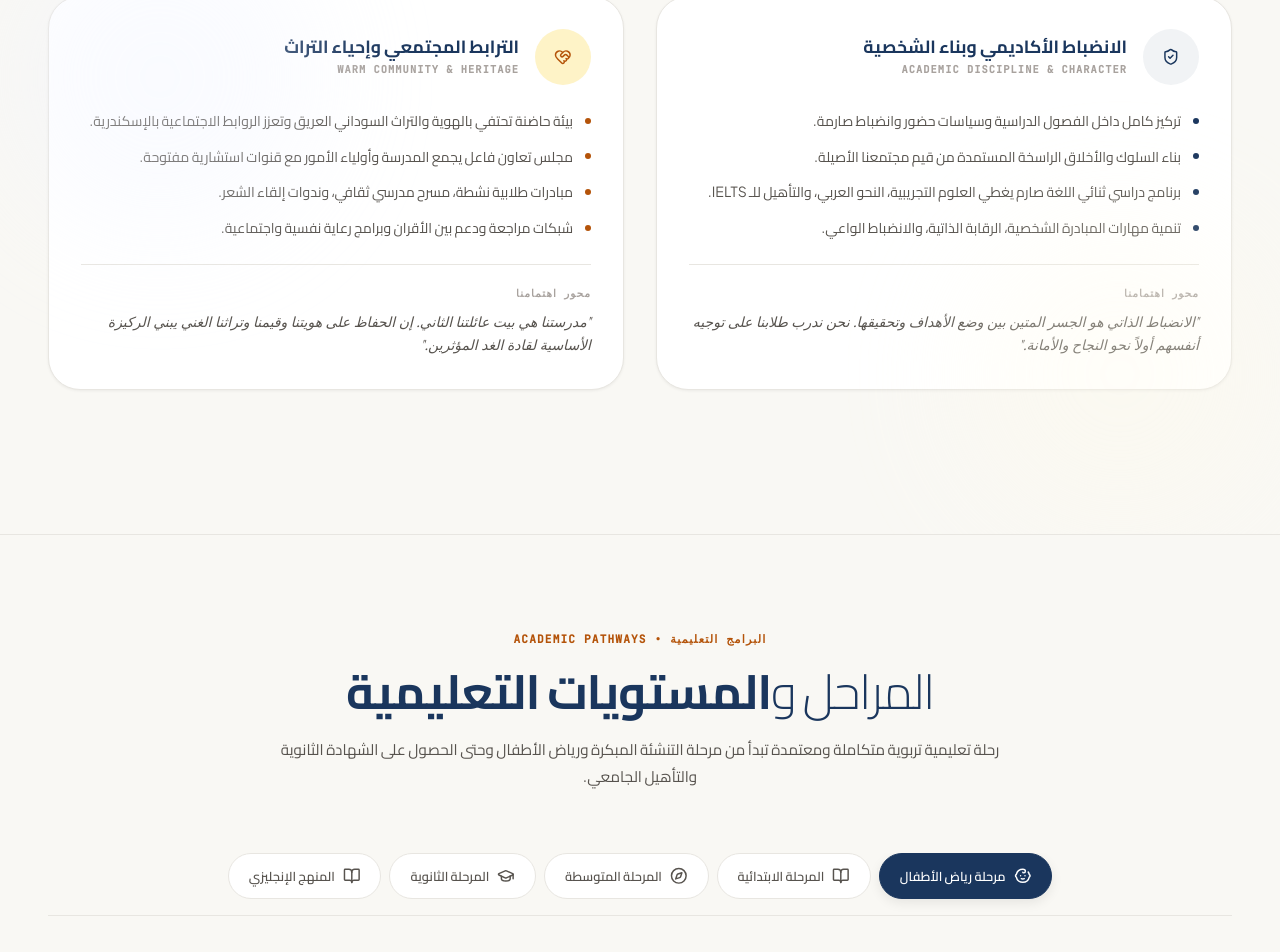
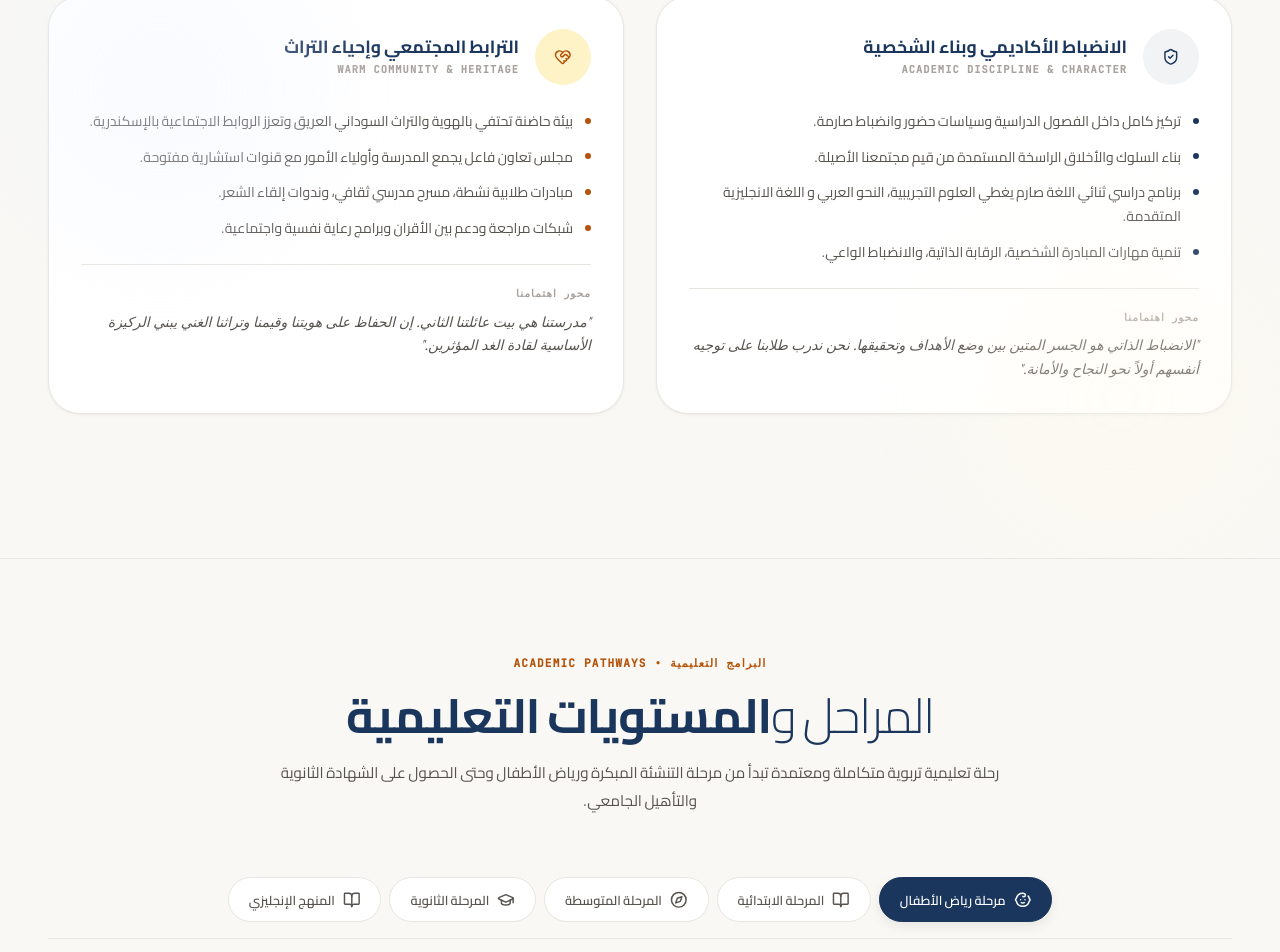
Before and after one commit to mustafaa2023/sudanese-school-website, a React (Vite) app: page / in a window 1280 px wide. Shown: the part 1423-2375 px from the top of the page. Built offline with nearby package versions, Linux system fonts and the light colour scheme; a web font is replaced by a local one.

Commit message:
Update bilingual curriculum details in Sections.tsx

```diff
--- a/src/components/Sections.tsx
+++ b/src/components/Sections.tsx
@@ -138,12 +138,12 @@ export function PhilosophySection() {
       details: isRtl ? [
         'تركيز كامل داخل الفصول الدراسية وسياسات حضور وانضباط صارمة.',
         'بناء السلوك والأخلاق الراسخة المستمدة من قيم مجتمعنا الأصيلة.',
-        'برنامج دراسي ثنائي اللغة صارم يغطي العلوم التجريبية، النحو العربي، والتأهيل للـ IELTS.',
+        'برنامج دراسي ثنائي اللغة صارم يغطي العلوم التجريبية، النحو العربي و اللغة الانجليزية المتقدمة.',
         'تنمية مهارات المبادرة الشخصية، الرقابة الذاتية، والانضباط الواعي.',
       ] : [
         'Structured classroom focus and strict attendance policies ensuring zero learning interruptions.',
         'Moral grounding rooted in classical community virtues, respect for elders, and peer support.',
-        'Bilingual academic rigor covering analytical sciences, classical Arabic syntax, and IELTS preparation.',
+        'Bilingual academic rigor covering analytical sciences, classical Arabic syntax, Advanced English.',
         'Development of personal responsibility, self-monitoring, and active study hygiene.',
       ],
     },
```
